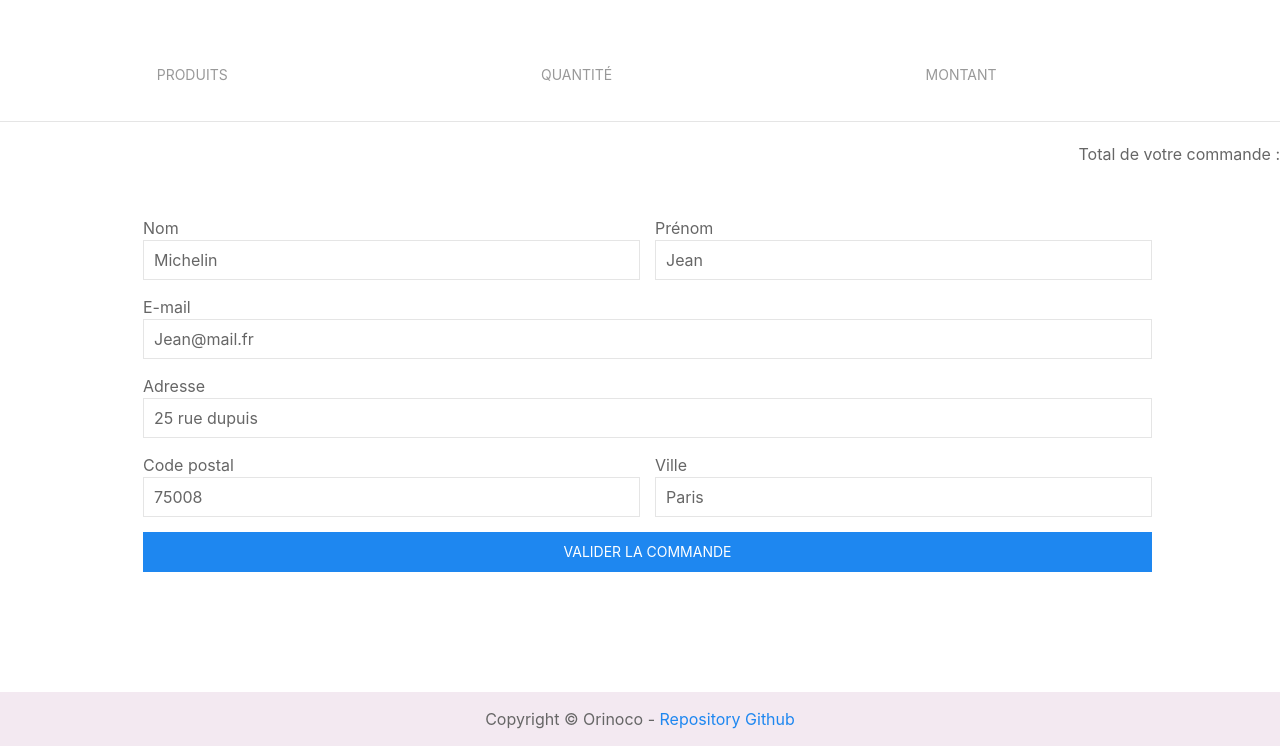
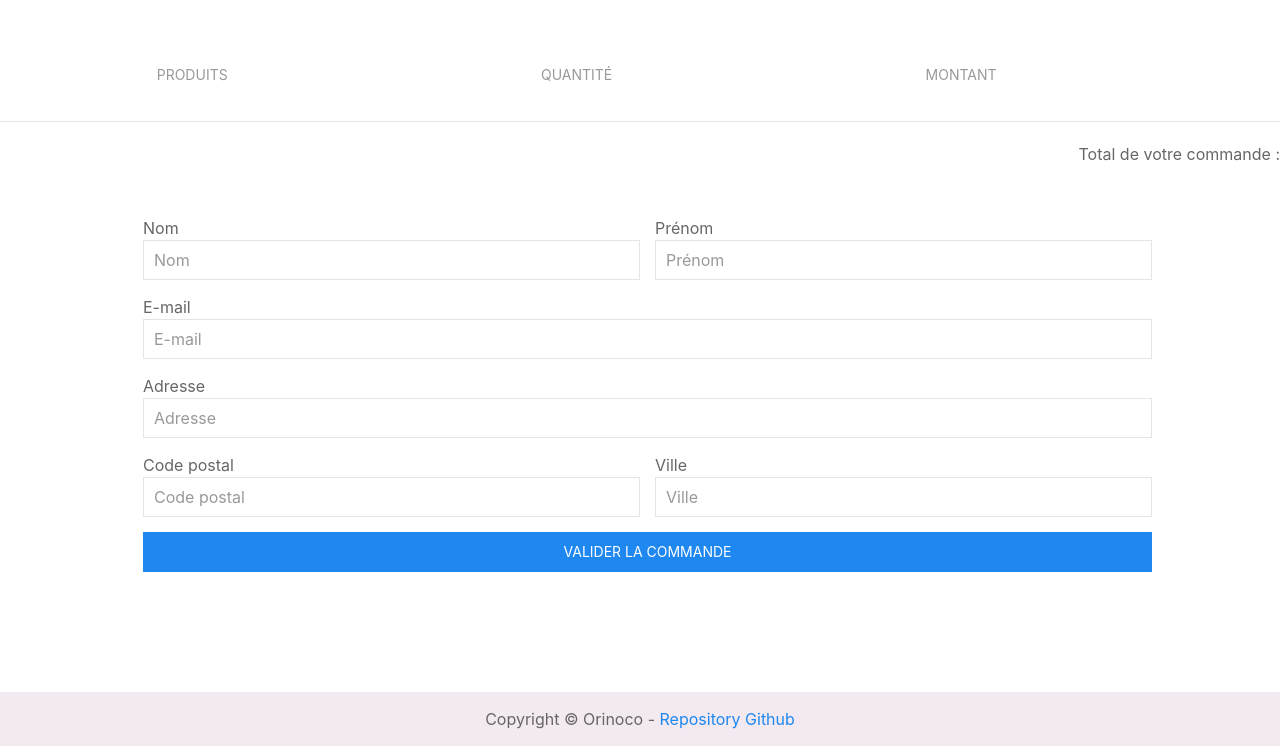
Before and after one commit to stevenoyer/StevenOyer_05_21062021, a plain HTML site: page panier.html in a window 1280 px wide. Shown: the part 102-848 px from the top of the page. Drawn offline with Linux system fonts and the light colour scheme.

Commit message:
Mise en place des fichiers lors de la validation d'une commande

```diff
--- /dev/null
+++ b/assets/js/order.js
@@ -0,0 +1,6 @@
+// Main function and auto called on load page
+(async function() {
+
+
+
+}());
--- a/panier.html
+++ b/panier.html
@@ -62,37 +62,37 @@
 
                 <div class="uk-width-1-2@s">
                     <label for="name">Nom</label>
-                    <input id="lastname" class="uk-input" name="lastName" type="text" placeholder="Nom" value="Michelin" required>
+                    <input id="lastname" class="uk-input" name="lastName" type="text" placeholder="Nom" required>
                     <span id="error-name"></span>
                 </div>
 
                 <div class="uk-width-1-2@s">
                     <label for="firstname">Prénom</label>
-                    <input id="firstname" class="uk-input" name="firstName" type="text" placeholder="Prénom" value="Jean" required>
+                    <input id="firstname" class="uk-input" name="firstName" type="text" placeholder="Prénom" required>
                     <span id="error-firstname"></span>
                 </div>
 
                 <div class="uk-width-1-1">
                     <label for="email">E-mail</label>
-                    <input id="email" class="uk-input" name="email" type="email" placeholder="E-mail" value="Jean@mail.fr" required>
+                    <input id="email" class="uk-input" name="email" type="email" placeholder="E-mail" required>
                     <span id="error-email"></span>
                 </div>
 
                 <div class="uk-width-1-1">
                     <label for="address">Adresse</label>
-                    <input id="address" class="uk-input" name="address" type="text" placeholder="Adresse" value="25 rue dupuis" required>
+                    <input id="address" class="uk-input" name="address" type="text" placeholder="Adresse" required>
                     <span id="error-address"></span>
                 </div>
 
                 <div class="uk-width-1-2@s">
                     <label for="zipcode">Code postal</label>
-                    <input id="zipcode" class="uk-input" name="zipcode" type="text" placeholder="Code postal" value="75008" pattern="[0-9]{5}" required>
+                    <input id="zipcode" class="uk-input" name="zipcode" type="text" placeholder="Code postal" pattern="[0-9]{5}" required>
                     <span id="error-zipcode"></span>
                 </div>
 
                 <div class="uk-width-1-2@s">
                     <label for="city">Ville</label>
-                    <input id="city" class="uk-input" name="city" type="text" placeholder="Ville" value="Paris" required>
+                    <input id="city" class="uk-input" name="city" type="text" placeholder="Ville" required>
                     <span id="error-city"></span>
                 </div>
 
```
Also changed, not shown: confirmation.html (+39 -0 lines).
